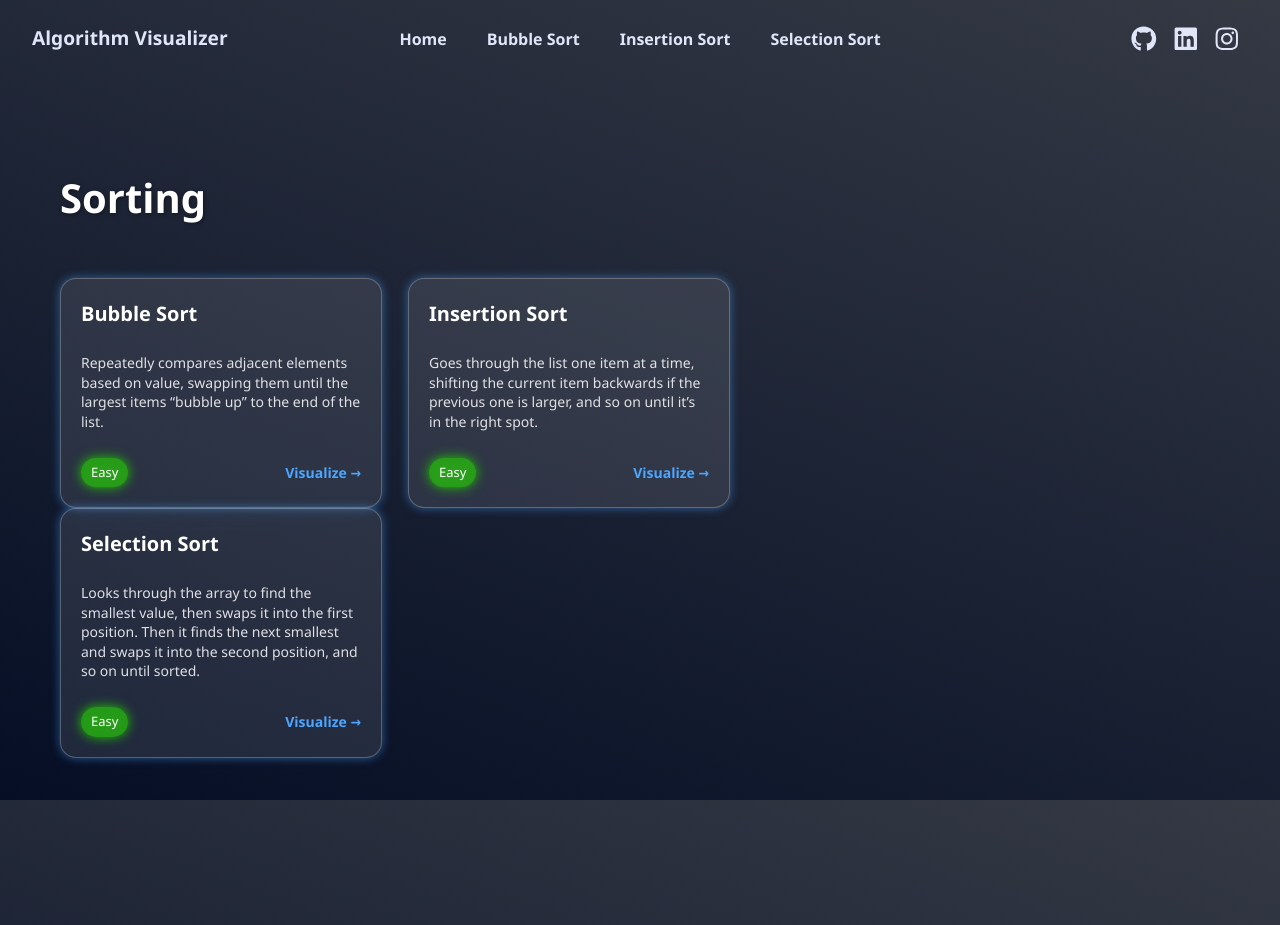
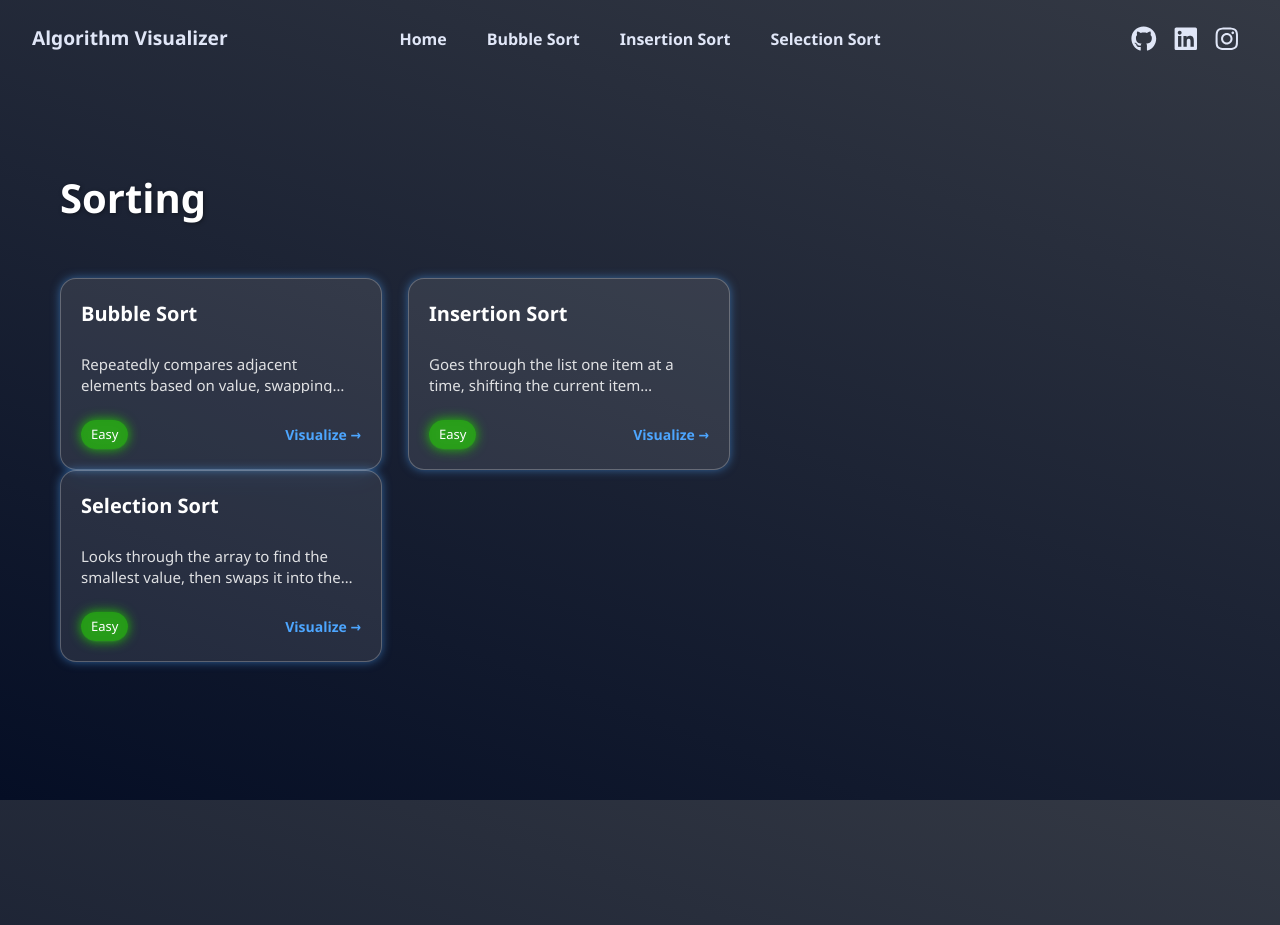
Before and after one commit to masonliiu/fullstack-algorithm-visualizer, a React (Vite) app in the folder frontend/: page / in a window 1280 px wide. Built offline with nearby package versions, Linux system fonts and the light colour scheme.

Commit message:
homepage layout improvements

```diff
--- a/frontend/src/components/AlgorithmCard.css
+++ b/frontend/src/components/AlgorithmCard.css
@@ -7,7 +7,7 @@
     border-radius: 16px;
     color: white;
     max-width: 280px;
-    min-height: 180px;
+    max-height: 150px;
     box-shadow: 0 0 10px rgba(77, 166, 255, 0.5);
     transition: transform 0.25s ease, box-shadow 0.25s ease;
     cursor: pointer;
@@ -28,10 +28,16 @@
   }
 
   .description {
-    font-size: 14px;
+    font-size: 15px;
     line-height: 1.4;
     opacity: 0.85;
     flex-grow: 1;
+    display: -webkit-box;
+    line-clamp: 2;
+    -webkit-line-clamp: 2;
+    -webkit-box-orient: vertical;
+    overflow: hidden;
+    text-overflow: ellipsis;
   }
 
   .card-footer {
--- a/frontend/src/pages/Home.css
+++ b/frontend/src/pages/Home.css
@@ -23,6 +23,7 @@
     color: #fff;
     text-shadow: 1px 1px 4px rgba(0, 0, 0, 0.4);
     -webkit-fill-color: initial;
+    background-clip: initial;
     -webkit-background-clip: initial;
 }
 
```
